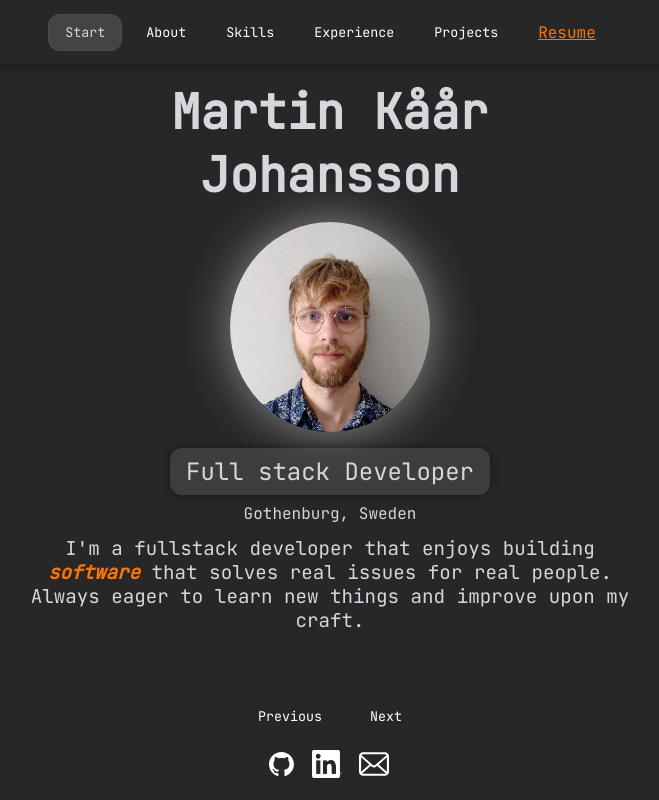
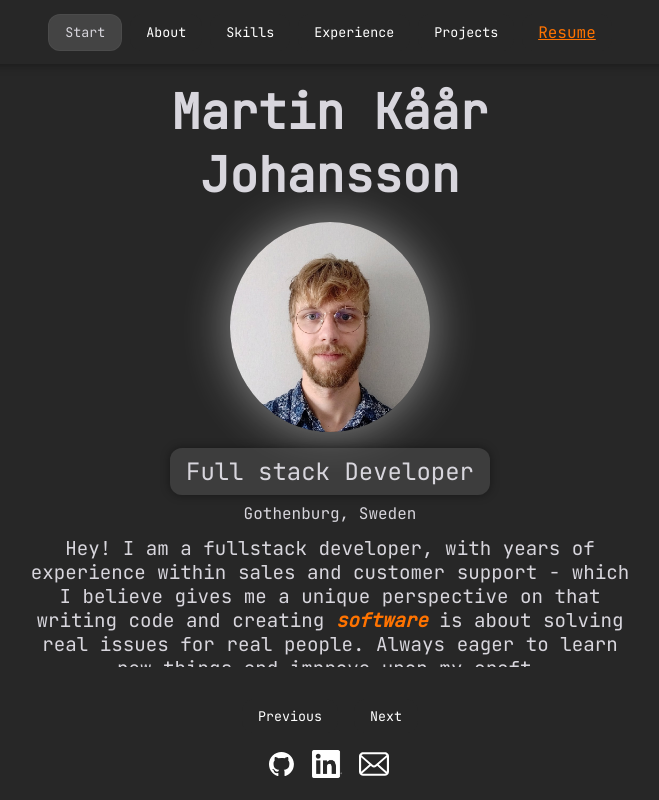
Before and after one commit to DefinitelyUnlikely/definitelyunlikely.github.io, a SvelteKit app in the folder portfolio/: page / in a window 1280 px wide. Shown: the whole page, without its empty margins (310-969 px from the left). Built offline with nearby package versions, Linux system fonts and the light colour scheme.

Commit message:
update hero to be bolder

```diff
--- a/portfolio/src/components/sections/hero/hero.svelte
+++ b/portfolio/src/components/sections/hero/hero.svelte
@@ -9,10 +9,12 @@
         <p class="title">Full stack Developer</p>
         <p class="location">Gothenburg, Sweden</p>
         <p class="subtitle">
-            I'm a fullstack developer that enjoys building <span
-                class="dramatic">software</span
-            > that solves real issues for real people. Always eager to learn new
-            things and improve upon my craft.
+            Hey! I am a fullstack developer, with years of experience within
+            sales and customer support - which I believe gives me a unique
+            perspective on that writing code and creating <span class="dramatic"
+                >software</span
+            > is about solving real issues for real people. Always eager to learn
+            new things and improve upon my craft.
         </p>
     </div>
 </div>
```
